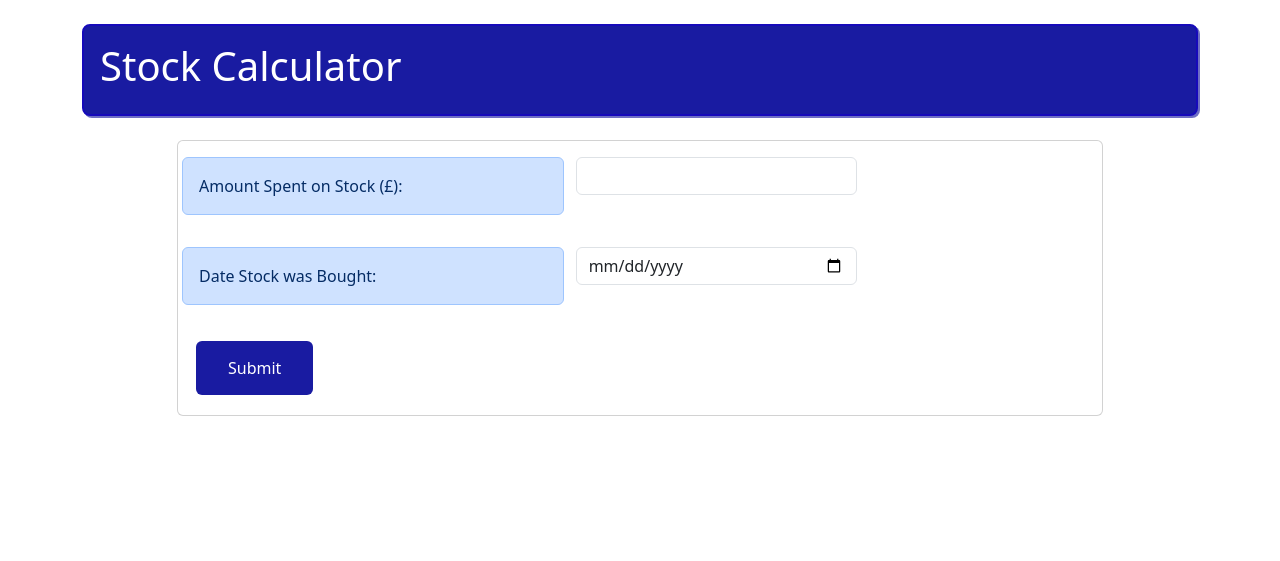
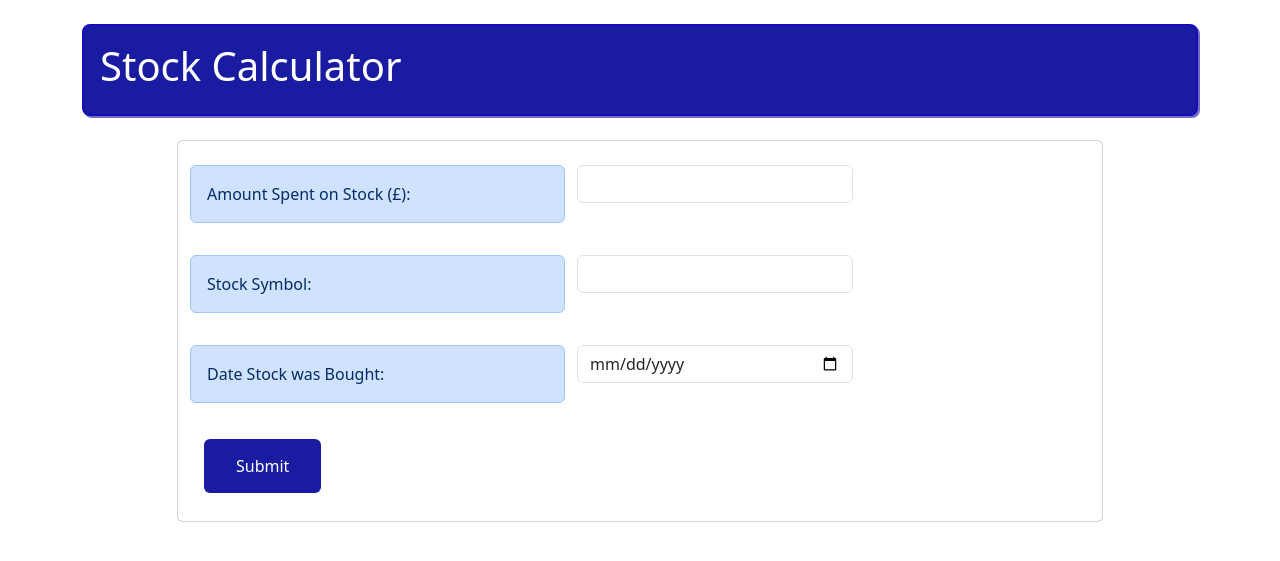
Before and after one commit to alimmeek/arm-hackathon, a Django app: page / in a window 1280 px wide. Shown: the top 561 px of the page. Run offline with Django 4.2, Linux system fonts and the light colour scheme.

Commit message:
add stuff

```diff
--- a/task-3/stock_calculator/templates/dashboard.html
+++ b/task-3/stock_calculator/templates/dashboard.html
@@ -19,7 +19,7 @@
         <div class="row mt-4 justify-content-md-center">
             <div class="col-6">
                 <div class="alert alert-info">
-                    <h4>{{ date }}'s open stock value was £{{ open }}.</h4>
+                    <h4>{{ symbol }}'s open stock value was £{{ open }} at {{ date }}.</h4>
                     <h4>Latest stock value is £{{latest_open}}.</h4>
                     <div>You bought the stock for £{{amount}}.</div>
                     <div>
@@ -32,13 +32,19 @@
         <div class="row mt-4 justify-content-md-center">
             <div class="col-10">
                 <div class="card">
-                    <div class="card-body">
+                    <div class="card-body p-4">
                         <form method="POST" action="{% url 'dashboard' %}">
                             {% csrf_token %}
                             <div class="row mb-3">
                                 <label for="amount" class="col-sm-5 col-form-label alert alert-primary">Amount Spent on Stock (£):</label>
                                 <div class="col-sm-4">
                                     <input type="number" class="form-control" id="amount" name="amount" step=".01">
+                                </div>
+                            </div>
+                            <div class="row mb-3">
+                                <label for="name" class="col-sm-5 col-form-label alert alert-primary">Stock Symbol:</label>
+                                <div class="col-sm-4">
+                                    <input type="text" class="form-control" id="name" name="name">
                                 </div>
                             </div>
                             <div class="row mb-3">
--- a/task-3/stock_calculator/views.py
+++ b/task-3/stock_calculator/views.py
@@ -7,15 +7,17 @@ def dashboard(request):
     if request.method == 'POST':
         amount = request.POST.get('amount')
         date = request.POST.get('date')
+        symbol = request.POST.get('name')
 
-        api_key = 'demo'
+        api_key = '6BRPDCS4W0TGFI6S'
 
         if not amount or not date:
             error_message = "Both amount and date fields are required."
             return render(request, 'dashboard.html', {'error_message': error_message})
 
         # Get all data for the month. (It doesn't let us get the data for a specific day.)
-        r = requests.get(f"https://www.alphavantage.co/query?function=TIME_SERIES_INTRADAY&symbol=IBM&interval=5min&month={date[0:-3]}&outputsize=full&apikey={api_key}")
+        r = requests.get(f"https://www.alphavantage.co/query?function=TIME_SERIES_INTRADAY&symbol={symbol}&interval=5min&month={date[0:-3]}&outputsize=full&apikey={api_key}")
+        print(r)
         data = r.json()
 
         # Extract the time series
@@ -35,7 +37,7 @@ def dashboard(request):
         fraction_of_stock = float(amount) / float(open_stock_value)
 
         # Get today's stock value, multiply it by fraction_of_stock, and get result - converted_amount
-        r = requests.get(f"https://www.alphavantage.co/query?function=TIME_SERIES_INTRADAY&symbol=IBM&interval=5min&outputsize=full&apikey={api_key}")
+        r = requests.get(f"https://www.alphavantage.co/query?function=TIME_SERIES_INTRADAY&symbol={symbol}&interval=5min&outputsize=full&apikey={api_key}")
         data = r.json()
 
         # Extract the time series
@@ -49,6 +51,8 @@ def dashboard(request):
         else:
             output_data = f"You lost £{abs(difference)}."
 
-        return render(request, 'dashboard.html', {'output_data': output_data, 'date': date, 'open': open_stock_value, 'latest_open': latest_open_stock_value, 'amount': amount})
+        return render(request, 'dashboard.html', {'output_data': output_data, 'date': date,
+                                                  'open': open_stock_value, 'latest_open': latest_open_stock_value,
+                                                  'amount': amount, 'symbol': symbol})
 
     return render(request, 'dashboard.html')
--- a/task-3/task_3/urls.py
+++ b/task-3/task_3/urls.py
@@ -17,8 +17,10 @@ Including another URLconf
 from django.contrib import admin
 from django.urls import path
 from stock_calculator.views import dashboard
+# from stock_calculator.views import graph
 
 urlpatterns = [
     path('admin/', admin.site.urls),
-    path('', dashboard, name='dashboard')
+    path('', dashboard, name='dashboard'),
+    # path('graph', graph, name='graph')
 ]
```
